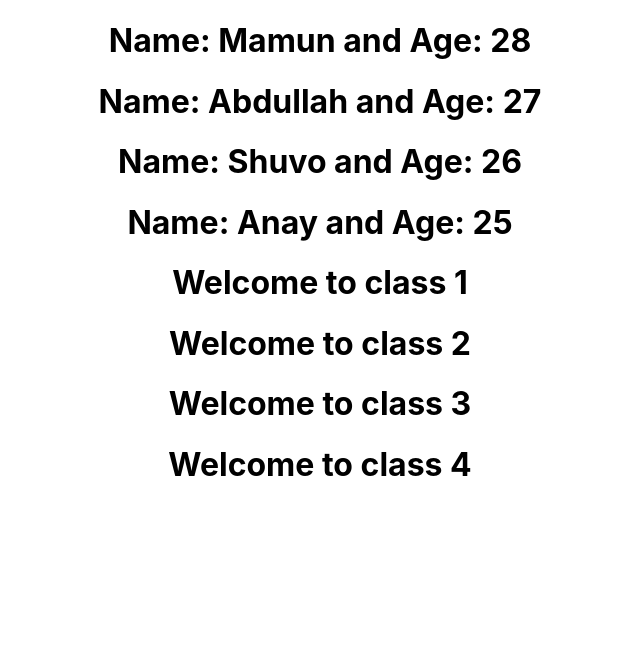
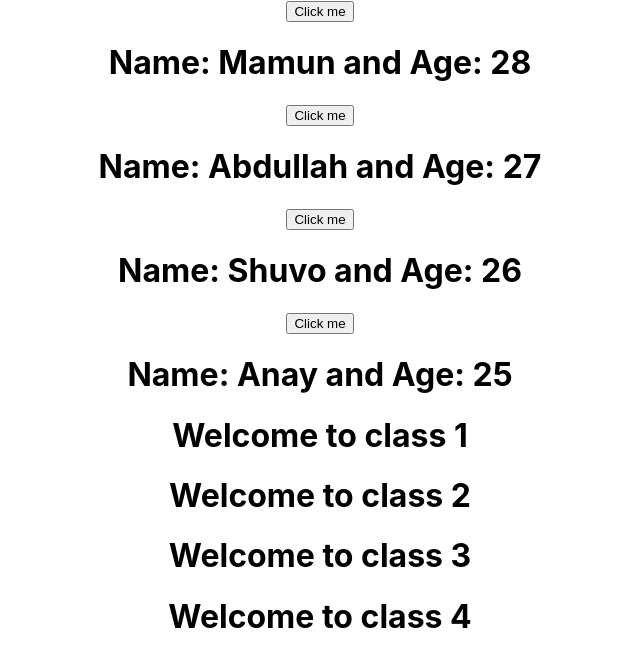
Before and after one commit to mamuncse15031/Learning-React.js, a React (Create React App) app in the folder my-app/: page / in a window 1280 px wide. Shown: the top 666 px of the page, without its empty margins (320-960 px from the left). Built offline with nearby package versions, Linux system fonts and the light colour scheme.

Commit message:
function component button click

```diff
--- a/my-app/src/myComponents/HELLO.js
+++ b/my-app/src/myComponents/HELLO.js
@@ -1,9 +1,18 @@
 import React from 'react'
 
 function hello(props){
+
+    function doThis(){
+
+        alert("Button is Clicked");
+    }
 return(
+    <div>
+        <button onClick={doThis}>Click me</button>
+        <h1> Name: {props.name} and Age: {props.age} </h1>
 
-    <h1> Name: {props.name} and Age: {props.age} </h1>
+    </div>
+
 );
 
 }
```
